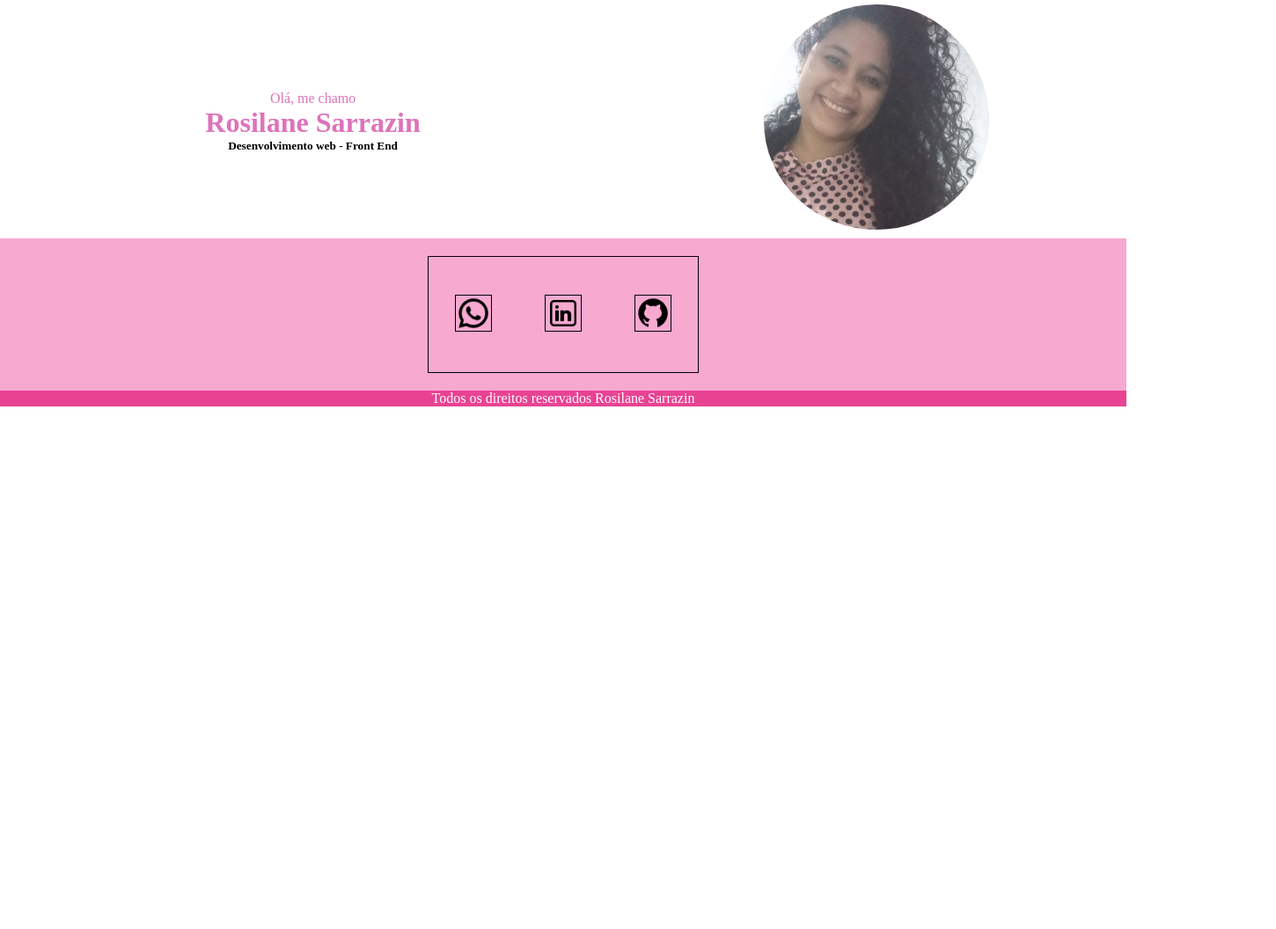
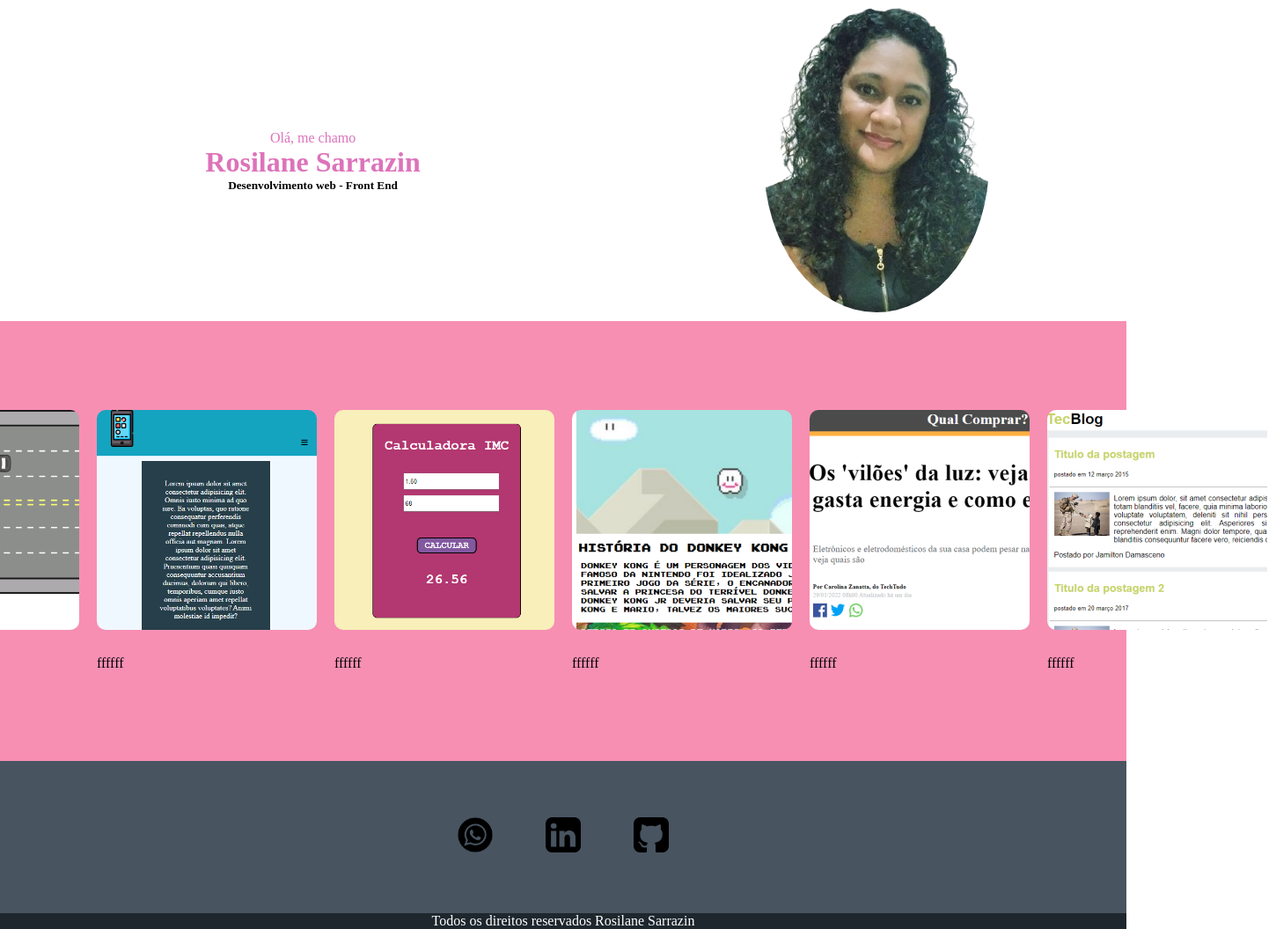
Before and after one commit to 27sarrazin/meu_portifolio, a plain HTML site: page index.html in a window 1280 px wide. Shown: the part 130-1186 px from the top of the page at 88% size, 1450 px wide, since content can reach past the window. Before the commit the page ends 800 px from the top, so only its background shows below. Drawn offline with Linux system fonts and the light colour scheme.

Commit message:
inserindo os projetos, mudança do footer

```diff
--- a/css/responsivo.css
+++ b/css/responsivo.css
@@ -14,4 +14,5 @@
     .paraBaixo{
         display: flex;
     }
+
 }
--- a/css/style.css
+++ b/css/style.css
@@ -5,7 +5,6 @@
 
 
 header{
-    border: 1px solid black;
     padding: 30px;
     background-color: rgb(247, 169, 208);
 
@@ -24,6 +23,7 @@ nav a{
     font-weight: bold;
     text-decoration: none;
     color: aliceblue;
+    text-transform: uppercase;
 
 }
 nav a:hover{
@@ -106,9 +106,44 @@ div .apresentacao p{
     width: 45%;
 }
 
+.projetos{
+    /*border: 2px solid black;*/
+    height: 500px;
+    width: 100%;
+    display: flex;
+    align-items: center;
+    justify-content: center;
+    background-color: #f78fb3;
+}
+.caixa{
+   /* border: 2px solid black;*/
+
+    height: auto;
+    width: 250px;
+    display: flex;
+    flex-direction: column;
+    justify-content: center;
+    padding: 10px;
+}
+.caixa-imagem{
+
+    height: auto;
+    width: 250px;
+    margin-bottom: 25px;
+
+}
+.icone_projeto{
+    border-radius: 10px;
+    height: auto;
+    width: 100%;
+}
+.caixa-texto{
+
+}
+
 
 footer{
-    background-color: rgb(247, 169, 208);
+    background-color:#485460;
     padding: 20px;
     text-align: center;
     height: 133px;
@@ -116,7 +151,6 @@ footer{
     justify-content: center;
 }
 .redes-sociais{
-    border: 1px solid black;
     display: flex;
     justify-content: center;
     align-items: center;
@@ -130,19 +164,20 @@ footer{
 
 }
 .sociais_imagem{
-    border:1px solid black;
+
     width: 40px;
 }
 
 
 .sociais:hover{
-    background-color: rgb(216, 110, 216);
+    background-color: white;
     transition: 0.5s;
     border-radius: 50px;
 }
 
 .final{
-    background-color:#e84393;
+
+    background-color: #1e272e;
     text-align: center;
     color: white;
 }
--- a/index.html
+++ b/index.html
@@ -55,18 +55,79 @@
             </div>
 
             <div class="foto-principal">
-                <img class="img-rosi" src="img/Rosi.jpeg" alt="Rosi">
+                <img class="img-rosi" src="img/rosi_lane.png" alt="Rosi">
             </div>
         </div>
+
+        <div class="projetos">
+           <div class="caixa">
+            <div class="caixa-imagem">
+                <a href=" https://27sarrazin.github.io/Jogos_com_JS/"><img class="icone_projeto" src="img/jogo-Js.png" alt="jogo-ping"></a>
+            </div>
+            <div class="caixa-texto">
+                <p>ffffff</p>
+            </div>
+           </div>
+
+           <div class="caixa">
+            <div class="caixa-imagem">
+                <a href="https://27sarrazin.github.io/celularSite/"><img class="icone_projeto" src="img/celular.png" alt="celular"></a>
+            </div>
+            <div class="caixa-texto">
+                <p>ffffff</p>
+            </div>
+           </div>
+
+           <div class="caixa">
+            <div class="caixa-imagem">
+                <a href="https://27sarrazin.github.io/imc_rosa/"><img class="icone_projeto" src="img/calculadora.png" alt="imc"></a>
+            </div>
+            <div class="caixa-texto">
+                <p>ffffff</p>
+            </div>
+           </div>
+
+           <div class="caixa">
+            <div class="caixa-imagem">
+                <a href=" https://27sarrazin.github.io/meus-jogos-favoritos/"><img class="icone_projeto" src="img/favoritos.png" alt="paralax"></a>
+            </div>
+            <div class="caixa-texto">
+                <p>ffffff</p>
+            </div>
+           </div>
+
+           <div class="caixa">
+            <div class="caixa-imagem">
+                <a href=" https://27sarrazin.github.io/paginaconteudo/"><img class="icone_projeto" src="img/pag-conteudo.png" alt="conteudo1"></a>
+            </div>
+            <div class="caixa-texto">
+                <p>ffffff</p>
+            </div>
+           </div>
+
+
+           <div class="caixa">
+            <div class="caixa-imagem">
+                <a href="https://27sarrazin.github.io/TecBlog-Paginadeconteudo/"><img class="icone_projeto" src="img/pag-conteudo2.png" alt="conteudo2"></a>
+            </div>
+            <div class="caixa-texto">
+                <p>ffffff</p>
+            </div>
+           </div>
+
+
+        </div>
+
+
 
 
     </main>
 
     <footer>
     <div class="redes-sociais">
-            <a class="sociais" href="https://wa.me/92994592304"><img class="sociais_imagem" src="img/whatsapp.png" alt="zap"></a>
-            <a class="sociais" href="https://www.linkedin.com/in/rosilane-sarrazin-739b4b200/"><img class="sociais_imagem" src="img/linkedin.png" alt="linkedin"></a>
-            <a class="sociais" href="https://github.com/27sarrazin"><img  class="sociais_imagem" src="img/github.png" alt="github"></a>
+            <a class="sociais" href="https://wa.me/92994592304"><img class="sociais_imagem" src="img/whatsappp.png" alt="zap"></a>
+            <a class="sociais" href="https://www.linkedin.com/in/rosilane-sarrazin-739b4b200/"><img class="sociais_imagem" src="img/linkedin-in.png" alt="linkedin"></a>
+            <a class="sociais" href="https://github.com/27sarrazin"><img  class="sociais_imagem" src="img/github-sign.png" alt="github"></a>
     </div>
     </footer>
 
```
Also changed, not shown: img/Rosi.jpeg (deleted), img/calculadora.png (added), img/celular.png (added), img/favoritos.png (added), img/github-sign.png (added), img/github.png (deleted), img/jogo-Js.png (added), img/linkedin-in.png (added), img/linkedin.png (deleted), img/pag-conteudo.png (added), img/pag-conteudo2.png (added), img/rosi_lane.png (added), img/whatsapp.png (deleted), img/whatsappp.png (added).
